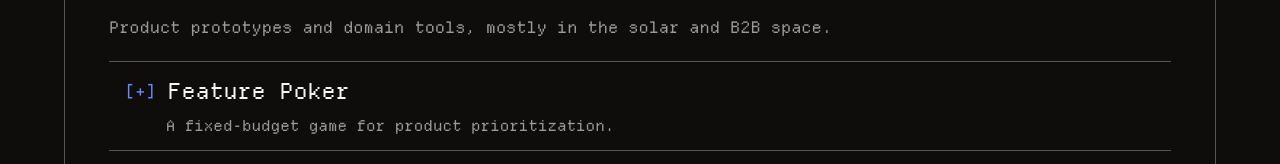
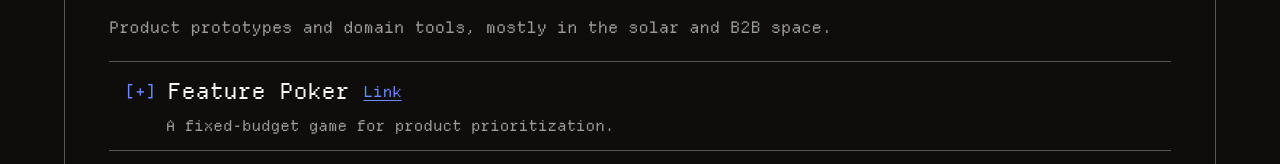
Before and after one commit to hugomtns/personal-page, a Next.js app: page /projects in a window 1280 px wide. Shown: the part 278-442 px from the top of the page. Built offline with nearby package versions, Linux system fonts and the light colour scheme.

Commit message:
Link Feature Poker from Projects

```diff
--- a/content/projects.ts
+++ b/content/projects.ts
@@ -26,6 +26,7 @@ export const projects: Project[] = [
   {
     id: 'feature-poker',
     name: 'Feature Poker',
+    url: 'https://feature-poker.hugomartins.pm/demo',
     tagline: 'A fixed-budget game for product prioritization.',
     description:
       'Feature Poker gives a team a way to rank competing feature ideas with a limited set of chips. Players assign higher values to their strongest priorities, review their choices, and submit anonymously.',
```
